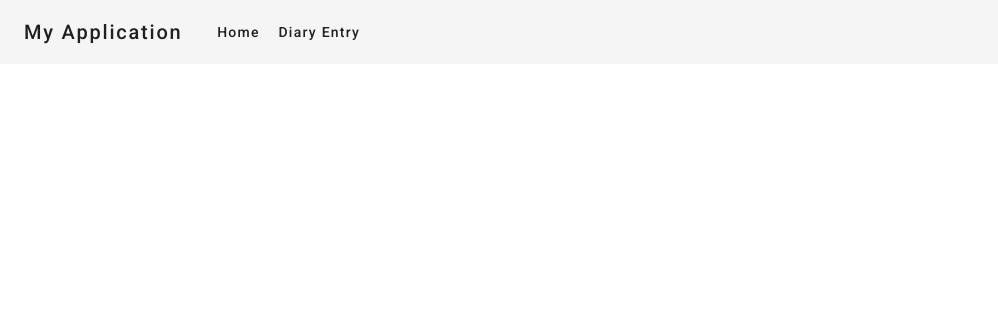
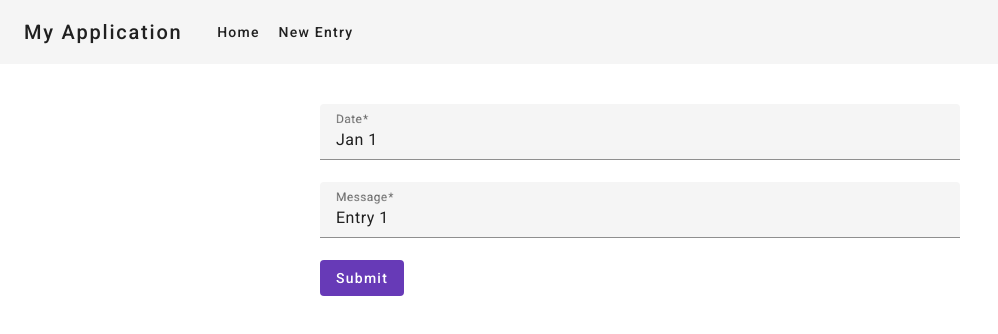
Before and after one commit to JakeFen/my-diary, an Angular app: page /edit/1 in a window 1280 px wide. Before the commit this address led to /. Shown: the top 334 px of the page, without its empty margins (0-998 px from the left). Built offline with nearby package versions, Linux system fonts and the light colour scheme.

Commit message:
Added edit functionality

```diff
--- a/src/app/app-routing.module.ts
+++ b/src/app/app-routing.module.ts
@@ -7,6 +7,7 @@ const routes: Routes = [
   { path: '', pathMatch: 'full', redirectTo: '' },
   { path: '', component: DiaryComponent },
   { path: 'data-entry', component: DiaryFormComponent },
+  { path: 'edit/:id', component: DiaryFormComponent },
 ];
 
 @NgModule({
--- a/src/app/diary-form/diary-form.component.ts
+++ b/src/app/diary-form/diary-form.component.ts
@@ -11,7 +11,7 @@ import { MatIconModule } from '@angular/material/icon';
 import { MatButtonModule } from '@angular/material/button';
 import { DiaryEntry } from '../shared/types/models/diary-entry.model';
 import { DiaryDataService } from '../shared/diary-data/diary-data.service';
-import { Router } from '@angular/router';
+import { ActivatedRoute, Router } from '@angular/router';
 
 @Component({
   selector: 'app-diary-form',
@@ -28,14 +28,28 @@ import { Router } from '@angular/router';
 })
 export class DiaryFormComponent {
   diaryForm: FormGroup;
+  editMode = false;
+  diaryEntry: DiaryEntry;
+  paramId: number;
 
   constructor(
     private diaryDataService: DiaryDataService,
-    private router: Router
+    private router: Router,
+    private activatedRoute: ActivatedRoute
   ) {
+    this.activatedRoute.paramMap.subscribe((paramMap) => {
+      if (paramMap.has('id')) {
+        this.editMode = true;
+        this.paramId = +paramMap.get('id')!;
+        this.diaryEntry = this.diaryDataService.getDiaryEntry(this.paramId);
+      }
+    });
     this.diaryForm = new FormGroup({
-      date: new FormControl(null, Validators.required),
-      message: new FormControl(null, Validators.required),
+      date: new FormControl(this.diaryEntry?.date || null, Validators.required),
+      message: new FormControl(
+        this.diaryEntry?.message || null,
+        Validators.required
+      ),
     });
   }
 
@@ -45,7 +59,9 @@ export class DiaryFormComponent {
       this.diaryForm.value.message
     );
 
-    this.diaryDataService.onAddDiaryEntry(newEntry);
+    if (this.editMode) {
+      this.diaryDataService.onUpdateDiaryEntry(this.paramId, newEntry);
+    } else this.diaryDataService.onAddDiaryEntry(newEntry);
     this.router.navigateByUrl('');
   }
 }
--- a/src/app/diary/diary.component.html
+++ b/src/app/diary/diary.component.html
@@ -1,7 +1,7 @@
 <div class="w-6/12 m-auto mt-10">
   <h2>Welcome to the Diary</h2>
 
-  <table mat-table [dataSource]="diaryEntries">
+  <table mat-table [dataSource]="diaryEntries" class="mat-elevation-z8">
     <ng-container *ngFor="let column of diaryCol">
       <ng-container [matColumnDef]="column">
         <th mat-header-cell *matHeaderCellDef>{{ column.toUpperCase() }}</th>
--- a/src/app/diary/diary.component.ts
+++ b/src/app/diary/diary.component.ts
@@ -5,6 +5,7 @@ import { DiaryDataService } from '../shared/diary-data/diary-data.service';
 import { MatButtonModule } from '@angular/material/button';
 import { DiaryEntry } from '../shared/types/models/diary-entry.model';
 import { Subscription } from 'rxjs';
+import { Router } from '@angular/router';
 
 @Component({
   selector: 'app-diary',
@@ -18,7 +19,10 @@ export class DiaryComponent implements OnDestroy {
   diaryEntries = new MatTableDataSource<DiaryEntry>();
   diarySubscription = new Subscription();
 
-  constructor(private diaryDataService: DiaryDataService) {
+  constructor(
+    private diaryDataService: DiaryDataService,
+    private router: Router
+  ) {
     this.diaryCol = this.diaryDataService.diaryCol;
 
     this.diaryEntries.data = this.diaryDataService.diaryEntries;
@@ -34,7 +38,7 @@ export class DiaryComponent implements OnDestroy {
   }
 
   onEdit(index: number): void {
-    console.log(index);
+    this.diaryDataService.onEdit(index);
   }
 
   onDelete(index: number): void {
--- a/src/app/header/header.component.html
+++ b/src/app/header/header.component.html
@@ -3,7 +3,7 @@
     <a mat-button routerLink="" class="mr-4 text-[20px]">My Application</a>
     <div>
       <a mat-button routerLink="">Home</a>
-      <a mat-button routerLink="data-entry">Diary Entry</a>
+      <a mat-button routerLink="data-entry">New Entry</a>
     </div>
   </mat-toolbar>
 </p>
--- a/src/app/shared/diary-data/diary-data.service.ts
+++ b/src/app/shared/diary-data/diary-data.service.ts
@@ -1,12 +1,13 @@
 import { Injectable } from '@angular/core';
 import { DiaryEntry } from '../types/models/diary-entry.model';
 import { Subject } from 'rxjs';
+import { Router } from '@angular/router';
 
 @Injectable({
   providedIn: 'root',
 })
 export class DiaryDataService {
-  constructor() {}
+  constructor(private router: Router) {}
 
   diarySubject = new Subject<DiaryEntry[]>();
 
@@ -17,7 +18,9 @@ export class DiaryDataService {
     new DiaryEntry('Jan 1', 'Entry 1'),
   ];
 
-  onEdit(index: number) {}
+  onEdit(index: number) {
+    this.router.navigate(['edit', index]);
+  }
 
   onDelete(index: number) {
     this.diaryEntries.splice(index, 1);
@@ -28,4 +31,13 @@ export class DiaryDataService {
     this.diaryEntries.push(diaryEntry);
     this.diarySubject.next(this.diaryEntries);
   }
+
+  onUpdateDiaryEntry(paramId: number, diaryEntry: DiaryEntry): void {
+    this.diaryEntries[paramId] = diaryEntry;
+    this.diarySubject.next(this.diaryEntries);
+  }
+
+  getDiaryEntry(index: number): DiaryEntry {
+    return { ...this.diaryEntries[index] };
+  }
 }
--- a/tsconfig.json
+++ b/tsconfig.json
@@ -6,6 +6,7 @@
     "outDir": "./dist/out-tsc",
     "forceConsistentCasingInFileNames": true,
     "strict": true,
+    "strictPropertyInitialization": false,
     "noImplicitOverride": true,
     "noPropertyAccessFromIndexSignature": true,
     "noImplicitReturns": true,
@@ -19,10 +20,7 @@
     "target": "ES2022",
     "module": "ES2022",
     "useDefineForClassFields": false,
-    "lib": [
-      "ES2022",
-      "dom"
-    ]
+    "lib": ["ES2022", "dom"]
   },
   "angularCompilerOptions": {
     "enableI18nLegacyMessageIdFormat": false,
```
